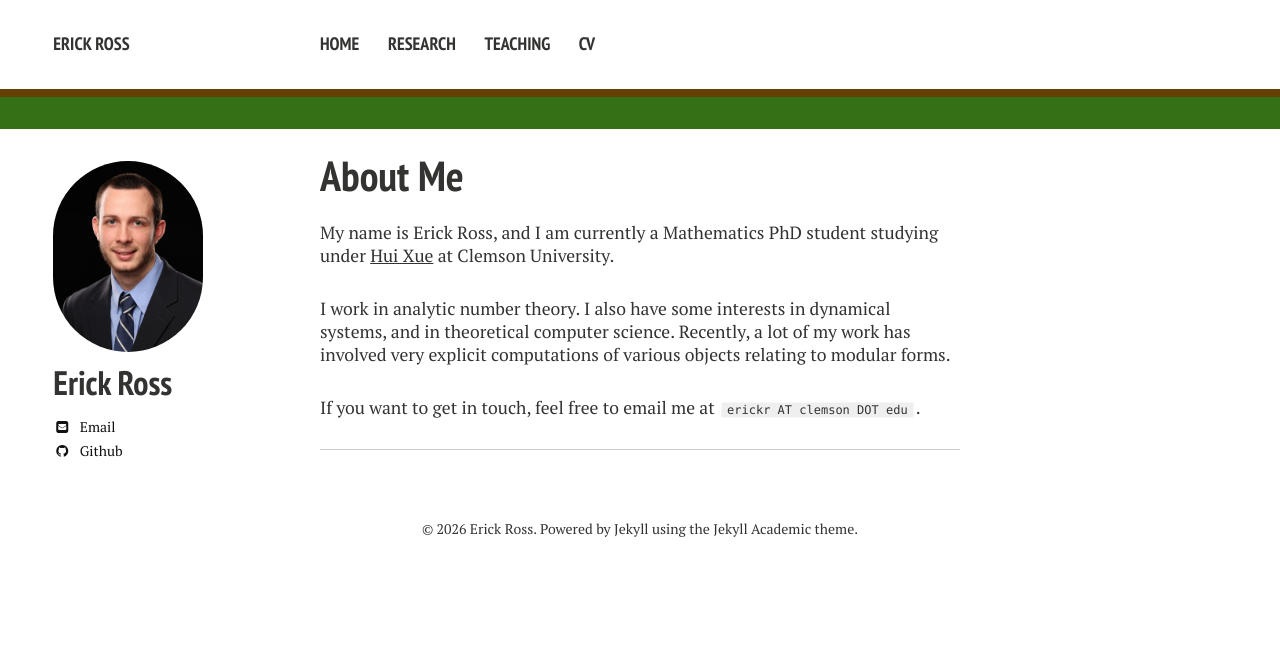
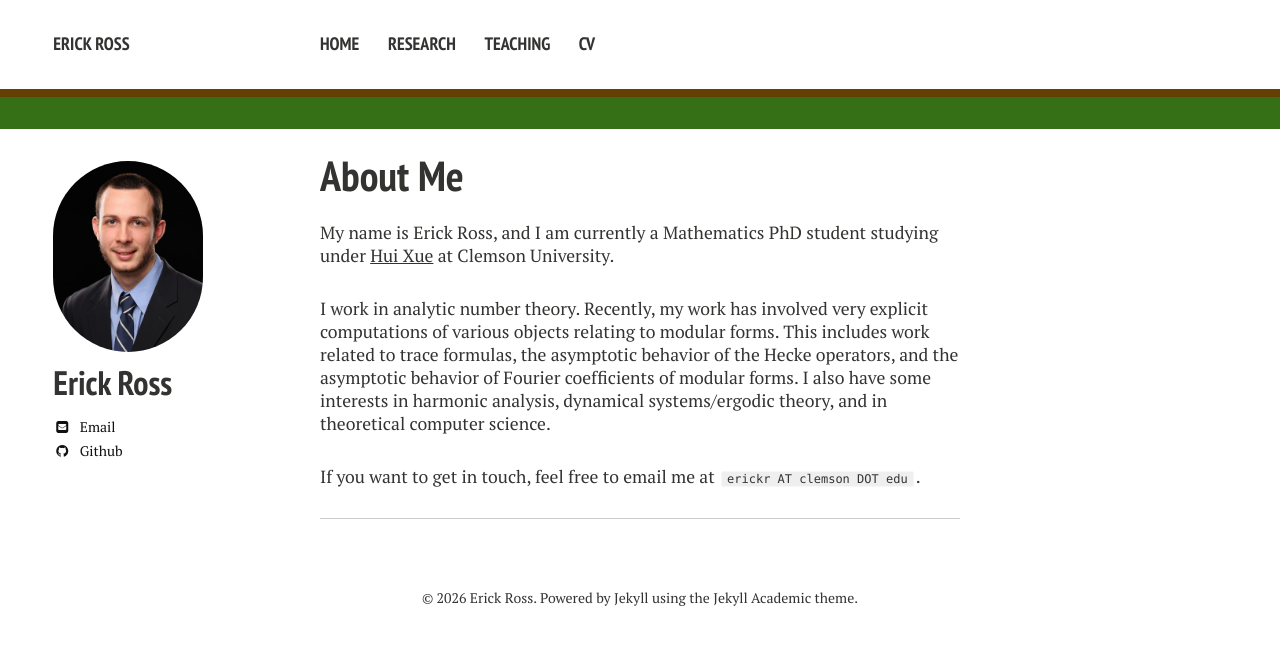
Before and after one commit to erick-ross/erick-ross.github.io, a Jekyll site: the page built from index.md, in a window 1280 px wide. Shown: the top 645 px of the page. Built offline with Jekyll 4.4.1, drawn with Linux system fonts in a browser that asks for light colours; nearby versions of some CDN libraries.

Commit message:
updated interests

```diff
--- a/index.md
+++ b/index.md
@@ -7,6 +7,7 @@ layout: page
 
 My name is Erick Ross, and I am currently a Mathematics PhD student studying under [Hui Xue](https://huixue.people.clemson.edu/) at Clemson University.
 
-I work in analytic number theory. I also have some interests in dynamical systems, and in theoretical computer science. Recently, a lot of my work has involved very explicit computations of various objects relating to modular forms.
+I work in analytic number theory.
+Recently, my work has involved very explicit computations of various objects relating to modular forms. This includes work related to trace formulas, the asymptotic behavior of the Hecke operators, and the asymptotic behavior of Fourier coefficients of modular forms. I also have some interests in harmonic analysis, dynamical systems/ergodic theory, and in theoretical computer science.
 
 If you want to get in touch, feel free to email me at `erickr AT clemson DOT edu`.
```
